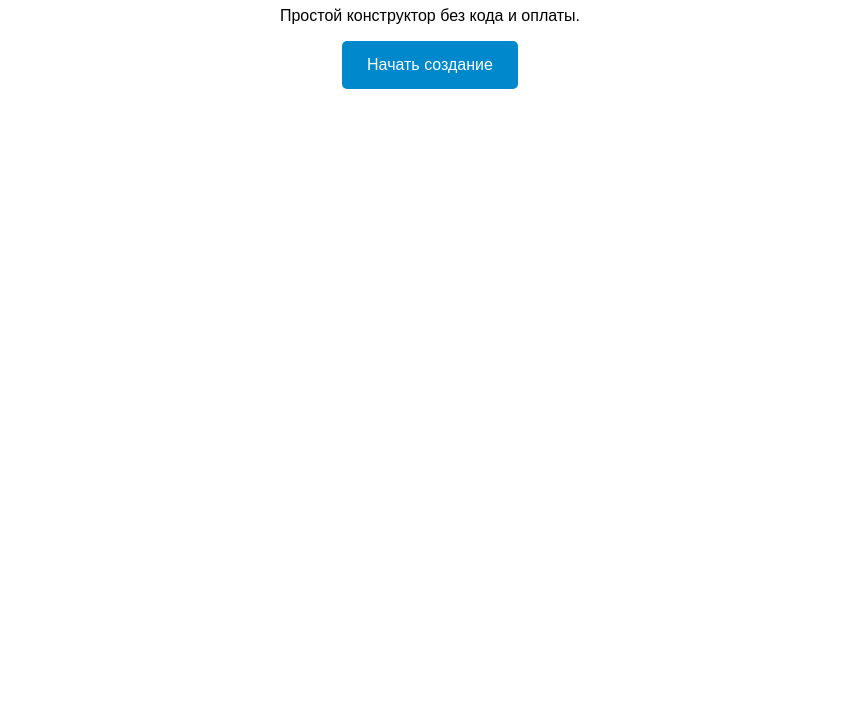
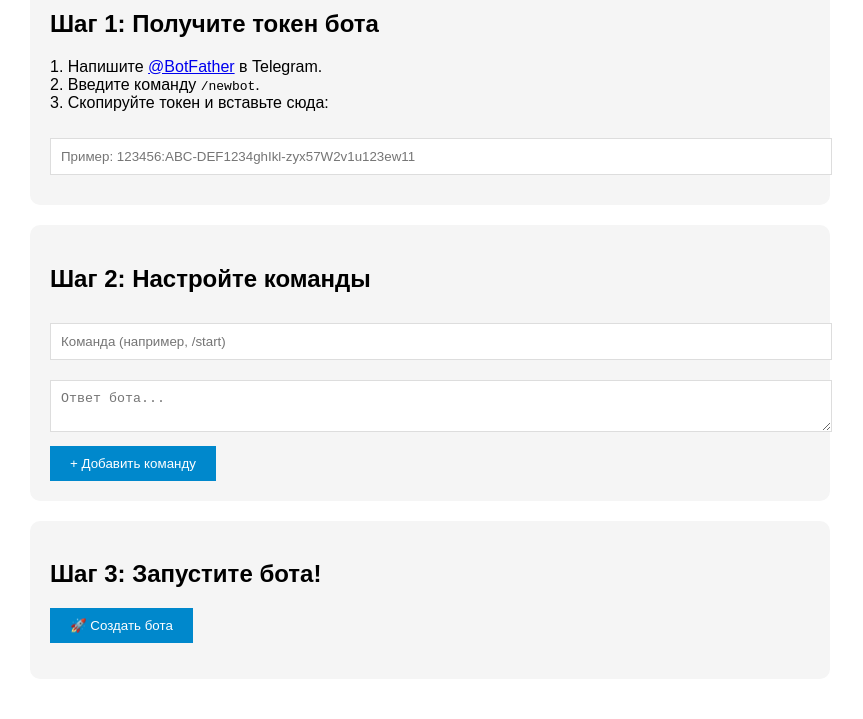
Before and after one commit to DonDonDanon/my-bot-builder, a plain HTML site: page index.html in a window 1280 px wide. Shown: the part 131-850 px from the top of the page, without its empty margins (210-1073 px from the left). Before the commit the page ends 800 px from the top, so only its background shows below. Drawn offline with Linux system fonts and the light colour scheme.

Commit message:
Update index.html

```diff
--- a/index.html
+++ b/index.html
@@ -5,22 +5,77 @@
     <style>
         body {
             font-family: Arial, sans-serif;
-            text-align: center;
-            padding: 50px;
+            max-width: 800px;
+            margin: 0 auto;
+            padding: 20px;
         }
-        .button {
+        .step {
+            background: #f5f5f5;
+            padding: 20px;
+            border-radius: 10px;
+            margin-bottom: 20px;
+        }
+        input, textarea {
+            width: 100%;
+            padding: 10px;
+            margin: 10px 0;
+            border: 1px solid #ddd;
+        }
+        button {
             background: #0088cc;
             color: white;
-            padding: 15px 25px;
-            border-radius: 5px;
-            text-decoration: none;
-            display: inline-block;
+            border: none;
+            padding: 10px 20px;
+            cursor: pointer;
         }
     </style>
 </head>
 <body>
-    <h1>Создайте своего Telegram-бота бесплатно!</h1>
-    <p>Простой конструктор без кода и оплаты.</p>
-    <a href="#" class="button">Начать создание</a>
+    <h1>🛠️ Создайте своего Telegram-бота</h1>
+
+    <div class="step">
+        <h2>Шаг 1: Получите токен бота</h2>
+        <p>
+            1. Напишите <a href="https://t.me/BotFather" target="_blank">@BotFather</a> в Telegram.<br>
+            2. Введите команду <code>/newbot</code>.<br>
+            3. Скопируйте токен и вставьте сюда:
+        </p>
+        <input type="text" id="token" placeholder="Пример: 123456:ABC-DEF1234ghIkl-zyx57W2v1u123ew11">
+    </div>
+
+    <div class="step">
+        <h2>Шаг 2: Настройте команды</h2>
+        <div id="commands">
+            <div class="command">
+                <input type="text" placeholder="Команда (например, /start)" class="command-trigger">
+                <textarea placeholder="Ответ бота..." class="command-response"></textarea>
+            </div>
+        </div>
+        <button onclick="addCommand()">+ Добавить команду</button>
+    </div>
+
+    <div class="step">
+        <h2>Шаг 3: Запустите бота!</h2>
+        <button onclick="saveBot()">🚀 Создать бота</button>
+        <p id="status"></p>
+    </div>
+
+    <script>
+        // Добавление новой команды
+        function addCommand() {
+            const newCommand = document.createElement('div');
+            newCommand.className = 'command';
+            newCommand.innerHTML = `
+                <input type="text" placeholder="Команда (например, /help)" class="command-trigger">
+                <textarea placeholder="Ответ бота..." class="command-response"></textarea>
+            `;
+            document.getElementById('commands').appendChild(newCommand);
+        }
+
+        // Заглушка для сохранения (реальную логику добавим позже)
+        function saveBot() {
+            document.getElementById('status').textContent = "⚠️ Функционал в разработке...";
+        }
+    </script>
 </body>
 </html>
```
